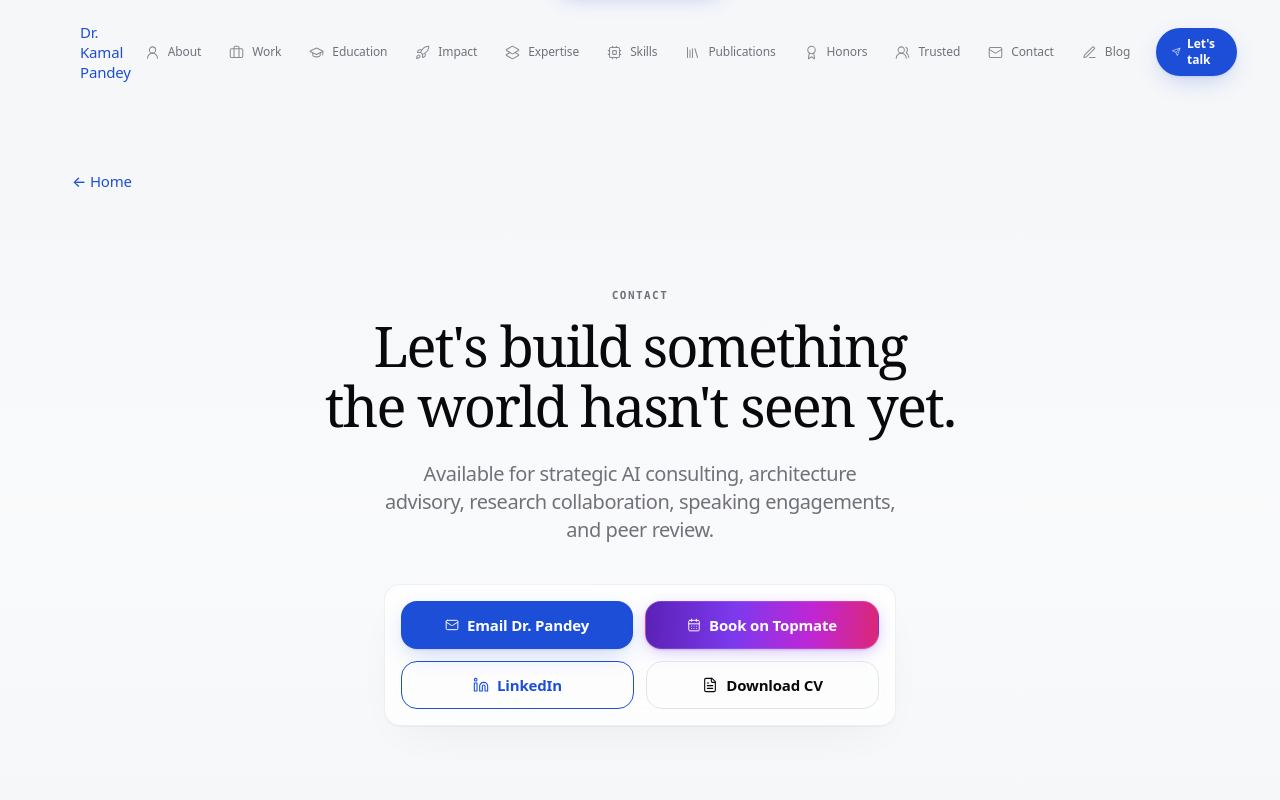
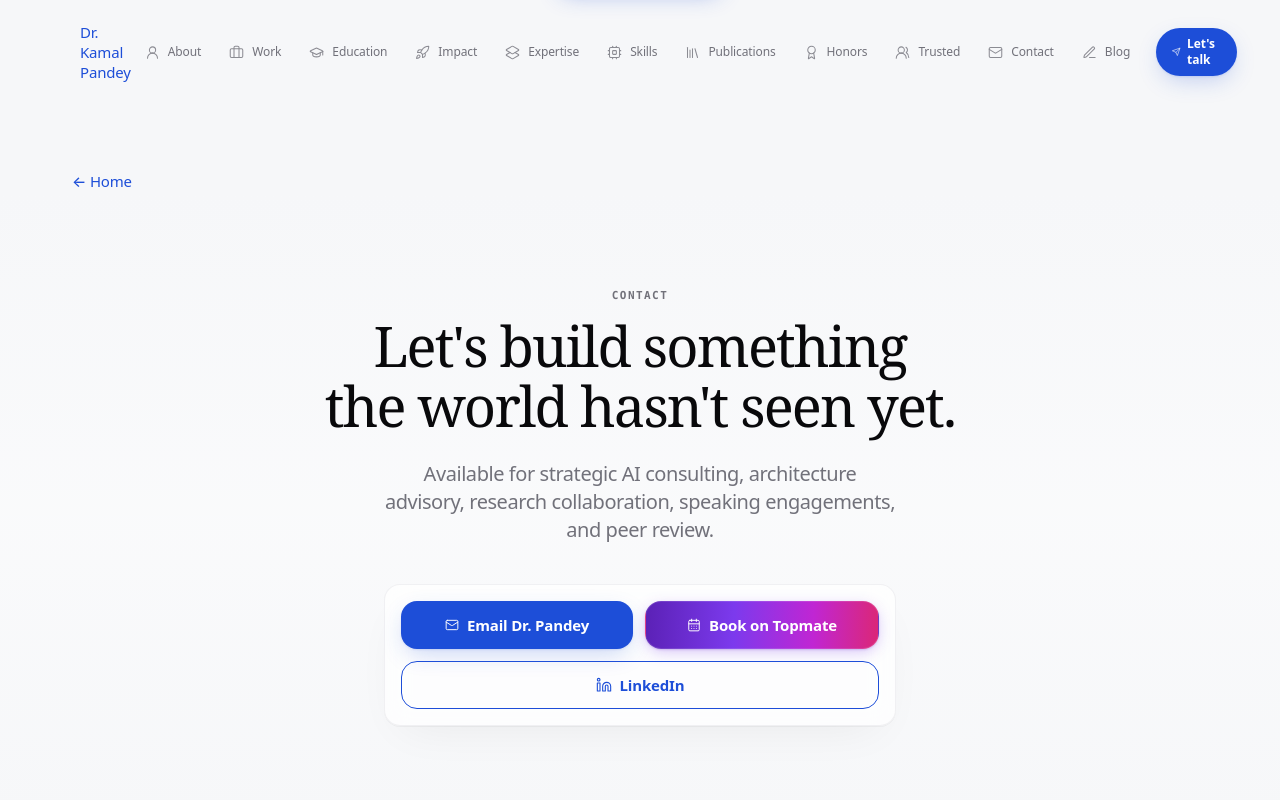
Before and after one commit to Goodkamalpandey/kpportfolio-main, a Next.js app: page /contact in a window 1280 px wide. Shown: the top 800 px of the page. Built offline with nearby package versions, Linux system fonts and the light colour scheme.

Commit message:
feat(kp): remove Download CV
- Remove the Download-CV link in the hero and the button in Contact.
- Drop the now-unused SITE.resume field and the CV PDF asset.

Co-Authored-By: Claude Opus 4.8 <noreply@anthropic.com>

```diff
--- a/components/kp/KpContact.tsx
+++ b/components/kp/KpContact.tsx
@@ -52,16 +52,6 @@ export default function KpContact({ page = false }: { page?: boolean }) {
             <KpUiIcon name="linkedin" size={14} />
             LinkedIn
           </a>
-          {SITE.resume ? (
-            <a
-              href={SITE.resume}
-              download
-              className="inline-flex min-h-12 w-full flex-1 items-center justify-center gap-2 rounded-2xl border border-kp-line px-5 py-3 text-sm font-semibold leading-tight text-kp-ink transition duration-200 ease-out-soft hover:border-kp-accent hover:text-kp-accent active:scale-[0.98] dark:border-white/15 dark:text-dark-text dark:hover:border-blue-400 dark:hover:text-blue-300 motion-reduce:active:scale-100 sm:min-w-[10.5rem] sm:w-auto"
-            >
-              <KpUiIcon name="fileText" size={14} />
-              Download CV
-            </a>
-          ) : null}
         </div>
       </div>
     </section>
--- a/components/kp/KpHero.tsx
+++ b/components/kp/KpHero.tsx
@@ -171,16 +171,6 @@ export default function KpHero() {
                 View research
                 <KpUiIcon name="externalLink" size={14} className="text-white" />
               </KpMagnetic>
-              {SITE.resume ? (
-                <a
-                  href={SITE.resume}
-                  download
-                  className="inline-flex items-center gap-1.5 self-center px-2 py-2.5 text-footnote font-medium text-neutral-300 underline-offset-4 transition-colors hover:text-white hover:underline md:py-3"
-                >
-                  <KpUiIcon name="fileText" size={14} className="text-neutral-300" />
-                  Download CV
-                </a>
-              ) : null}
             </motion.div>
           </motion.div>
         </div>
--- a/components/kp/data.ts
+++ b/components/kp/data.ts
@@ -37,8 +37,6 @@ export const SITE = {
   /** Hero portrait — `public/kp/…` (e.g. conference stage). */
   heroPortraitSrc: '/kp/kamal-speaking-ai4-2025.png',
   heroPortraitAlt: 'Dr. Kamal Pandey speaking at Ai4 2025',
-  /** CV/résumé served from `public/kp/`. Surfaces the "Download CV" CTA in Contact. */
-  resume: '/kp/dr-kamal-pandey-cv.pdf',
 } as const
 
 /** Hero identity strip — structured for editorial hierarchy (credentials → role → place → honors). */
```
Also changed, not shown: 1 other file (tests, documents, lock files or other folders).
